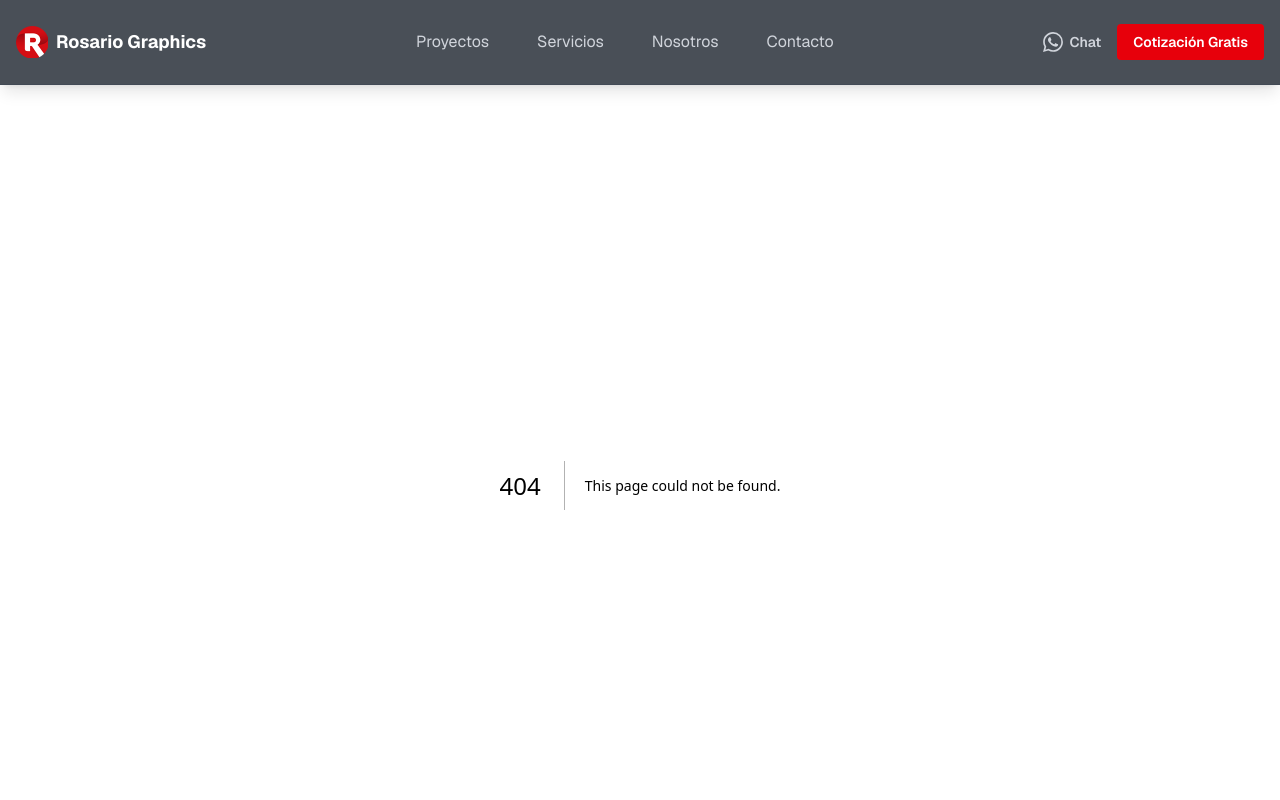
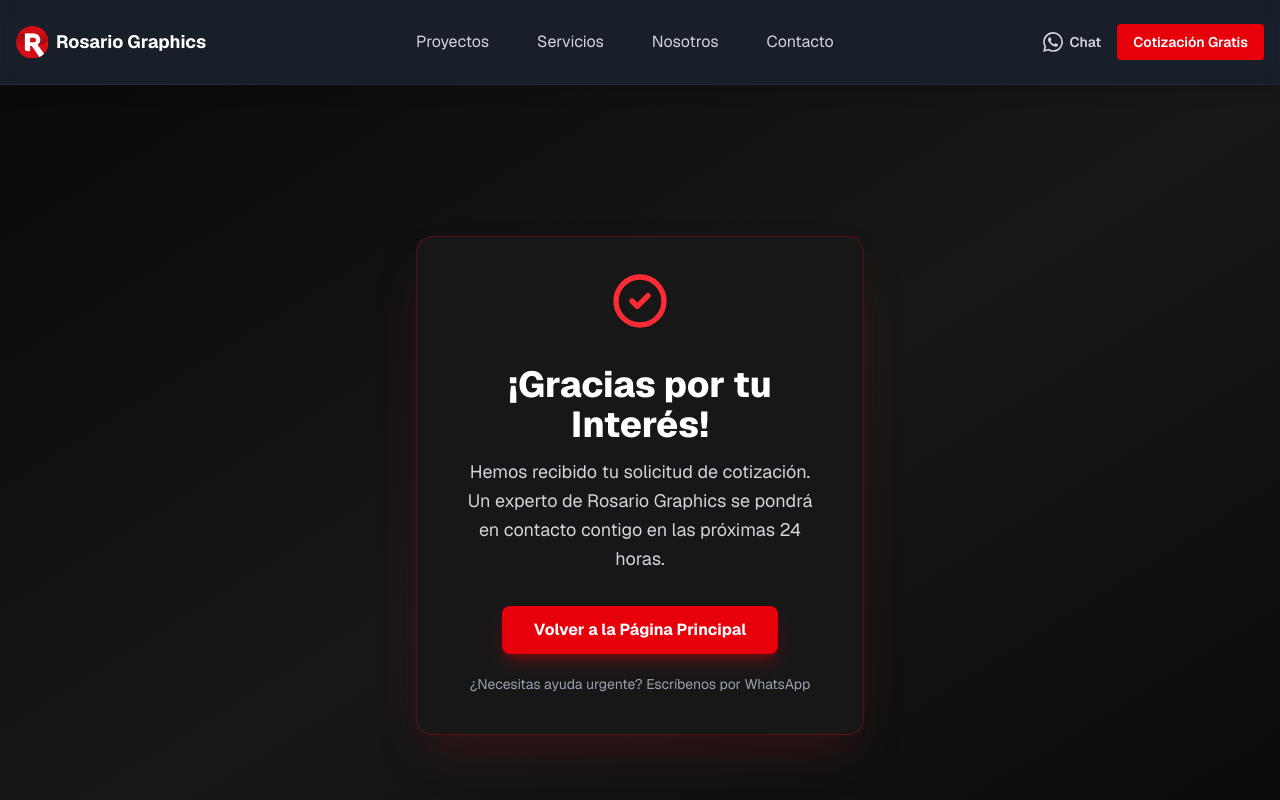
Before and after one commit to bccmedianetwork-web/rosariographics-public-web, a Next.js app: page /gracias in a window 1280 px wide. Before the commit this address had no page. Shown: the top 800 px of the page. Built offline with nearby package versions, Linux system fonts and the light colour scheme.

Commit message:
feat: /gracias thank-you page + GTM lead_success enriquecido + redirección automática desde modal

```diff
--- /dev/null
+++ b/src/app/gracias/page.js
@@ -0,0 +1,86 @@
+import Link from "next/link";
+
+export const metadata = {
+  title: "¡Gracias por tu solicitud! | Rosario Graphics",
+  description:
+    "Hemos recibido tu solicitud de cotización. Un experto de Rosario Graphics se pondrá en contacto contigo en las próximas 24 horas.",
+  robots: "noindex, follow",
+};
+
+const faqSchema = {
+  "@context": "https://schema.org",
+  "@type": "FAQPage",
+  mainEntity: [
+    {
+      "@type": "Question",
+      name: "¿Cuánto tiempo dura la garantía de las fachadas en ACM?",
+      acceptedAnswer: {
+        "@type": "Answer",
+        text: "Ofrecemos 3 años de garantía en todas nuestras fachadas en ACM y letreros 3D.",
+      },
+    },
+    {
+      "@type": "Question",
+      name: "¿Hacen instalaciones en todo Santo Domingo?",
+      acceptedAnswer: {
+        "@type": "Answer",
+        text: "Sí, realizamos instalaciones en todo el Gran Santo Domingo y ciudades principales de República Dominicana.",
+      },
+    },
+  ],
+};
+
+export default function GraciasPage() {
+  return (
+    <>
+      <script
+        type="application/ld+json"
+        dangerouslySetInnerHTML={{ __html: JSON.stringify(faqSchema) }}
+      />
+      <main className="min-h-screen flex items-center justify-center bg-gradient-to-br from-neutral-950 via-neutral-900 to-neutral-950 px-6 py-16">
+        <div className="max-w-md w-full text-center bg-neutral-900 p-10 rounded-2xl shadow-2xl shadow-red-900/30 border border-red-800/50">
+          <svg
+            xmlns="http://www.w3.org/2000/svg"
+            className="w-16 h-16 text-red-500 mx-auto mb-6 animate-bounce"
+            fill="none"
+            viewBox="0 0 24 24"
+            stroke="currentColor"
+            strokeWidth={2}
+            aria-hidden="true"
+          >
+            <path
+              strokeLinecap="round"
+              strokeLinejoin="round"
+              d="M9 12l2 2 4-4m6 2a9 9 0 11-18 0 9 9 0 0118 0z"
+            />
+          </svg>
+
+          <h1 className="text-3xl sm:text-4xl font-extrabold text-white mb-3">
+            ¡Gracias por tu Interés!
+          </h1>
+
+          <p className="text-gray-300 text-base sm:text-lg leading-relaxed mb-8">
+            Hemos recibido tu solicitud de cotización. Un experto de Rosario
+            Graphics se pondrá en contacto contigo en las próximas 24 horas.
+          </p>
+
+          <Link
+            href="/"
+            className="inline-block w-full sm:w-auto bg-red-600 hover:bg-red-700 text-white font-bold py-3 px-8 rounded-lg shadow-lg shadow-red-700/40 transition-all hover:-translate-y-0.5"
+          >
+            Volver a la Página Principal
+          </Link>
+
+          <a
+            href="https://wa.me/18094226527"
+            target="_blank"
+            rel="noopener noreferrer"
+            className="block mt-5 text-sm text-gray-400 hover:text-red-400 transition-colors"
+          >
+            ¿Necesitas ayuda urgente? Escríbenos por WhatsApp
+          </a>
+        </div>
+      </main>
+    </>
+  );
+}
--- a/src/components/ContactModal.jsx
+++ b/src/components/ContactModal.jsx
@@ -1,6 +1,7 @@
 "use client";
 
 import { useState, useEffect, useMemo, useRef } from "react";
+import { useRouter } from "next/navigation";
 import { generateEventId } from "@/lib/events";
 import { useTracking } from "./TrackingProvider";
 
@@ -17,6 +18,7 @@ const PHONE_RE = /^[\d\s\-+()]{6,20}$/;
 
 export default function ContactModal({ isOpen, onClose }) {
   const tracking = useTracking();
+  const router = useRouter();
   const [formData, setFormData] = useState({
     name: "",
     email: "",
@@ -171,21 +173,25 @@ export default function ContactModal({ isOpen, onClose }) {
 
       if (res.ok) {
         const result = await res.json();
-        setStatus({
-          type: "success",
-          message: result.duplicate
-            ? "Ya recibimos tu solicitud anteriormente. Te contactaremos pronto."
-            : "¡Solicitud enviada! Te contactaremos en menos de 4 horas.",
-        });
-        setFormData({
-          name: "",
-          email: "",
-          phone: "",
-          tipo_letrero: "",
-          ciudad: "",
-          comentarios: "",
-        });
-        setFieldErrors({});
+
+        if (typeof window !== "undefined" && window.dataLayer) {
+          window.dataLayer.push({
+            event: "lead_success",
+            event_id: formEventId,
+            lead_number: result.lead_number,
+            user_data: {
+              email: formData.email,
+              phone: formData.phone,
+              name: formData.name,
+              city: formData.ciudad || undefined,
+              service: formData.tipo_letrero,
+            },
+          });
+        }
+
+        onClose();
+        router.push("/gracias");
+        return;
       } else {
         const errBody = await res.json().catch(() => ({}));
         setStatus({
```
Also changed, not shown: 1 other file (tests, documents, lock files or other folders).
